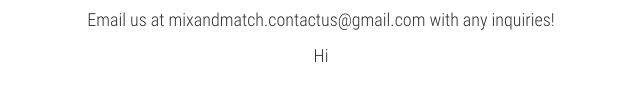
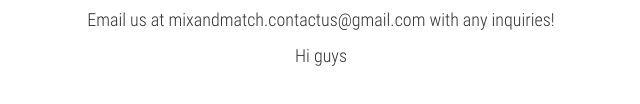
Before and after one commit to maryannvaz/mixandmatch, a React app: page index.html in a window 1280 px wide. Shown: the part 962-1066 px from the top of the page, 319-959 px from the left. Built offline with nearby package versions, Linux system fonts and the light colour scheme.

Commit message:
removed type="module" and added test 'hi' <p>

```diff
--- a/index.html
+++ b/index.html
@@ -7,7 +7,7 @@
   <body>
     <div id="root"></div>
     <p>
-      Hi
+      Hi guys
     </p>
     <script src="index.js"></script>
   </body>
```
